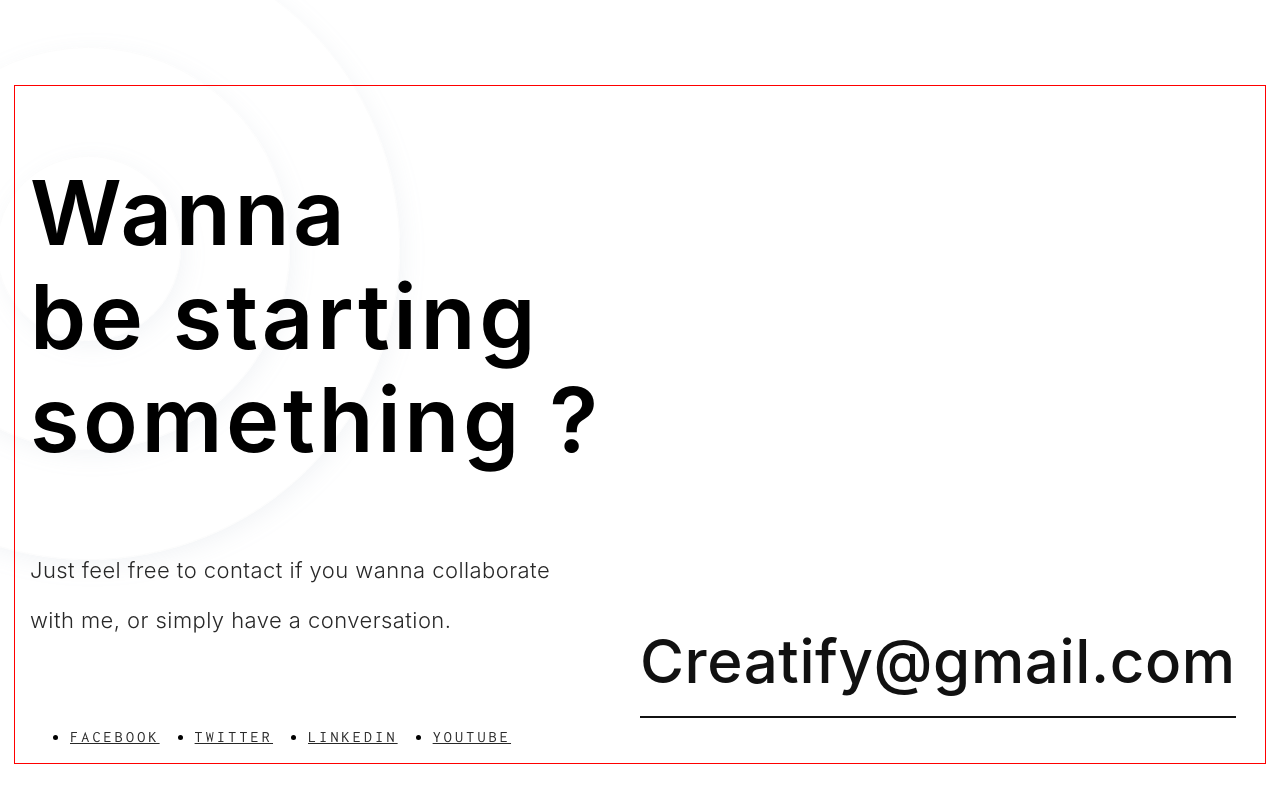
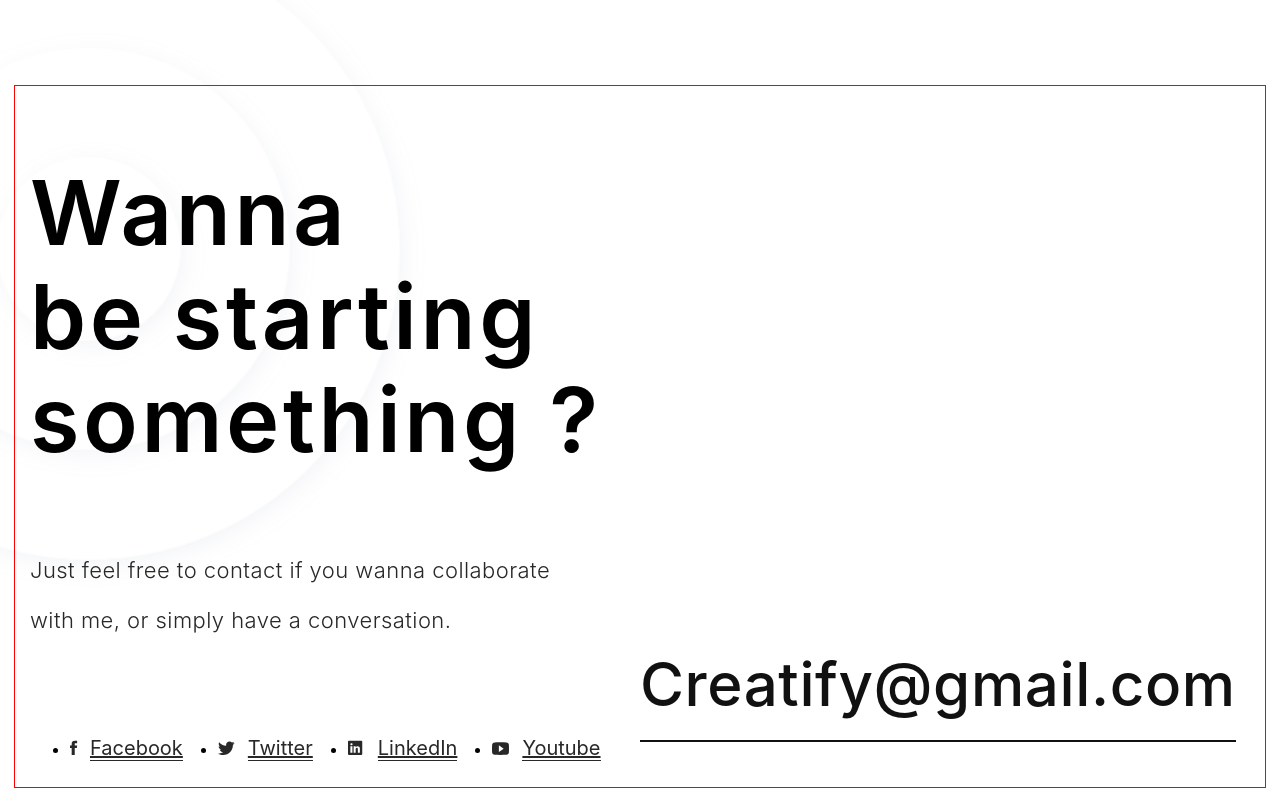
Before and after one commit to ReginaYashina/portfolio, a React app: page / in a window 1280 px wide. Shown: the part 3753-4553 px from the top of the page. Built offline with nearby package versions, Linux system fonts and the light colour scheme; the HTML template or start-up script is replaced by a standard one.

Commit message:
feat: add FooterMenu & styles for FooterMenu

```diff
--- a/src/layout/footer/Footer.tsx
+++ b/src/layout/footer/Footer.tsx
@@ -1,13 +1,13 @@
 import React from "react";
 import styled from "styled-components";
 import { FlexWrapper } from "../../components/FlexWrapper";
-import { Menu } from "../../components/menu/Menu";
 import { Column } from "../../components/Column";
 import { Container } from "../../components/Container";
 import decor from "../../assets/img/pattern-bottom.svg";
 import { theme } from "../../styles/Theme";
+import { FooterMenu } from "./footerMenu/FooterMenu";
 
-const socialLinks = ["Facebook", "Twitter", "LinkedIn", "Youtube"];
+// const socialLinks = ["Facebook", "Twitter", "LinkedIn", "Youtube"];
 
 export const Footer = () => {
   return (
@@ -22,7 +22,8 @@ export const Footer = () => {
             Just feel free to contact if you wanna collaborate with me, or
             simply have a conversation.
           </FooterText>
-          <Menu menuItems={socialLinks} />
+          {/* <FooterMenu menuItems={socialLinks} /> */}
+          <FooterMenu />
         </Column>
         <FlexWrapper>
           <Mail>Creatify@gmail.com</Mail>
--- /dev/null
+++ b/src/layout/footer/footerMenu/FooterMenu.tsx
@@ -0,0 +1,102 @@
+import React from "react";
+import { styled } from "styled-components";
+import { theme } from "../../../styles/Theme";
+import facebook from "../../../assets/img/facebook.svg";
+import twitter from "../../../assets/img/twitter.svg";
+import linkedin from "../../../assets/img/linkedin.svg";
+import youtube from "../../../assets/img/youtube.svg";
+
+// type FooterMenuPropsType = {
+//   menuItems: Array<string>;
+// };
+
+// export const FooterMenu = (props: FooterMenuPropsType) => {
+//   return (
+//     <StyledNav>
+//       <ul>
+//         {props.menuItems.map((item: string, index: number) => {
+//           return (
+//             <li key={index}>
+//               <a href='#'>{item}</a>
+//             </li>
+//           );
+//         })}
+//       </ul>
+//     </StyledNav>
+//   );
+// };
+
+export const FooterMenu = () => {
+  return (
+    <StyledNav>
+      <ul>
+        <li>
+          <a href='#'>Facebook</a>
+        </li>
+        <li>
+          <a href='#'>Twitter</a>
+        </li>
+        <li>
+          <a href='#'>LinkedIn</a>
+        </li>
+        <li>
+          <a href='#'>Youtube</a>
+        </li>
+      </ul>
+    </StyledNav>
+  );
+};
+
+const StyledNav = styled.nav`
+  ul {
+    display: flex;
+  }
+
+  li {
+    padding-left: 30px;
+    position: relative;
+
+    &:before {
+      content: "";
+
+      position: absolute;
+      left: 0;
+      top: 50%;
+      transform: translateY(-50%);
+    }
+
+    &:nth-child(1) {
+      padding-left: 20px;
+      &:before {
+        content: url(${facebook});
+      }
+    }
+    &:nth-child(2) {
+      &:before {
+        content: url(${twitter});
+      }
+    }
+    &:nth-child(3) {
+      &:before {
+        content: url(${linkedin});
+      }
+    }
+    &:nth-child(4) {
+      &:before {
+        content: url(${youtube});
+      }
+    }
+  }
+
+  li + li {
+    margin-left: 35px;
+  }
+
+  a {
+    color: ${theme.colors.secondaryFont};
+    font-weight: 400;
+    font-size: 20px;
+    line-height: 225%;
+    border-bottom: 1px solid ${theme.colors.secondaryFont};
+  }
+`;
```
